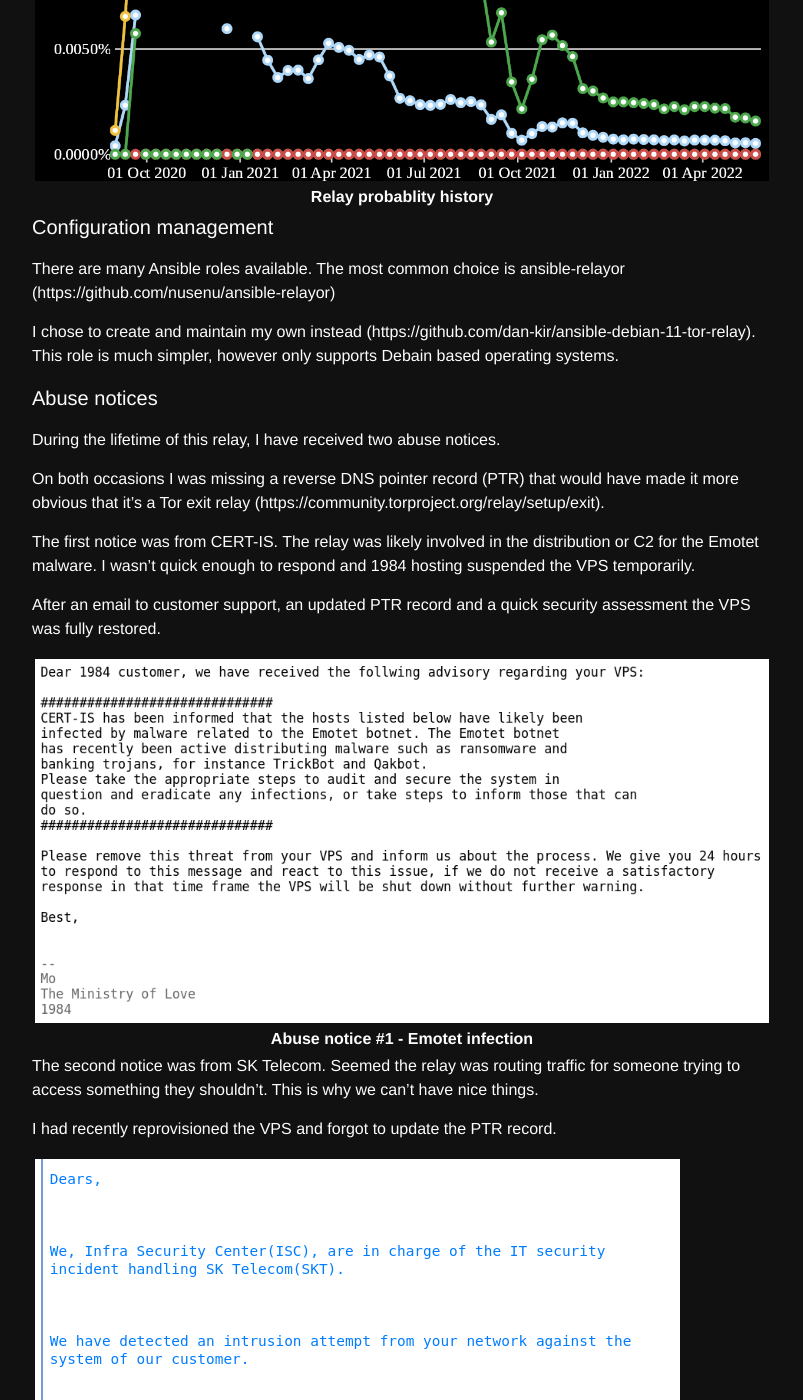
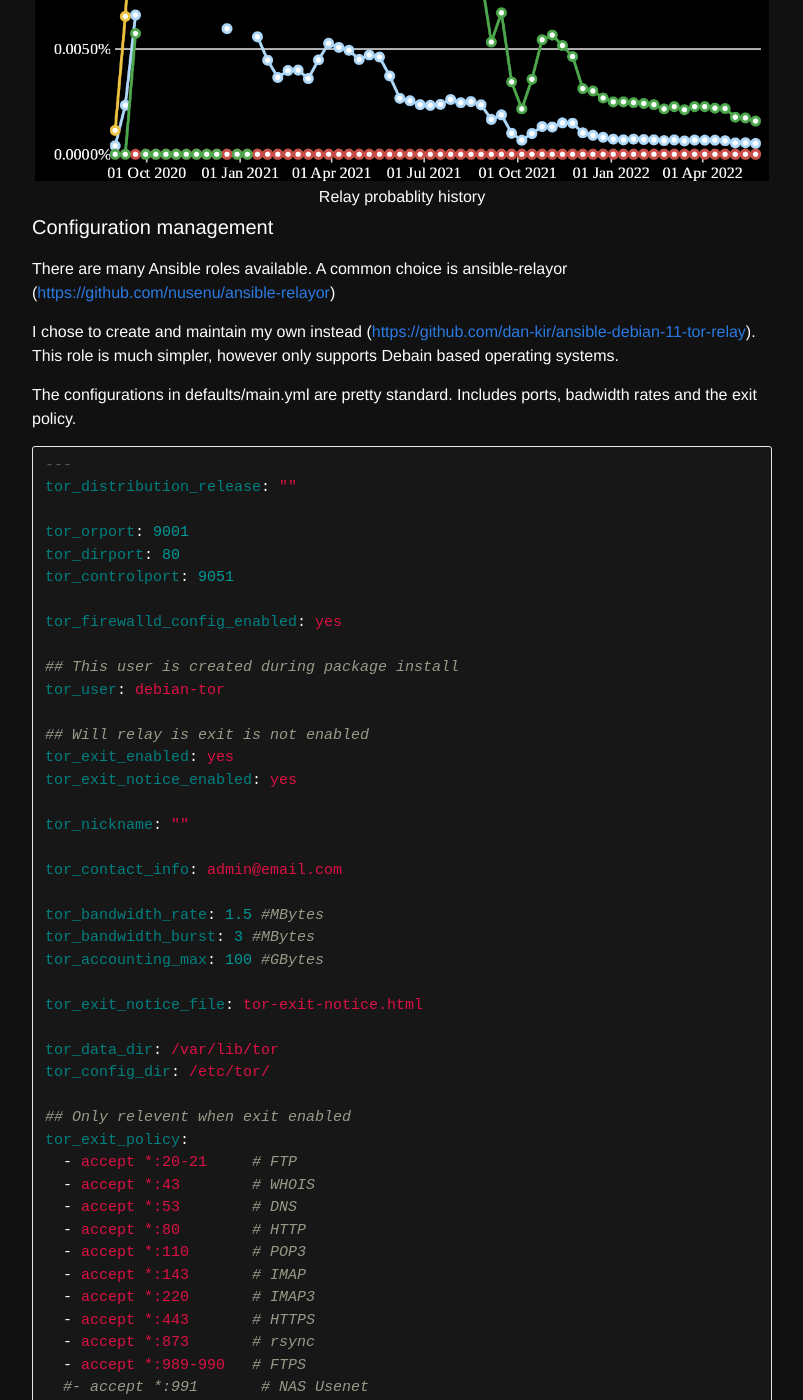
Before and after one commit to dan-kir/dan-kir.github.io, a Jekyll site: the page built from _posts/2022/2022-06-01-Experiences-running-a-Tor-exit-node-for-2-years.md, in a window 1280 px wide and 1400 px high, scrolled down 1128 px. Shown: the whole window, without its empty margins (238-1041 px from the left). Built offline with Jekyll 4.4.1, drawn with Linux system fonts in a browser that asks for light colours; nearby versions of some CDN libraries; comment, search, counter and statistics services are not loaded; some of the changed text lies outside the part shown.

Commit message:
cantordust post

````diff
--- a/_posts/2022/2022-06-01-Experiences-running-a-Tor-exit-node-for-2-years.md
+++ b/_posts/2022/2022-06-01-Experiences-running-a-Tor-exit-node-for-2-years.md
@@ -11,63 +11,126 @@
   Experiences running a Tor exit relay for almost 2 years
 ---
 
-I have been running a Tor exit relay with 1984 hosting (https://1984.hosting/) for almost 2 years.
+I have been running a Tor exit relay with 1984 hosting ([https://1984.hosting](https://1984.hosting)) for almost 2 years.
 
-Below are some notes and observations on experiences so far.
+Below are some notes on experiences so far.
 
 If you can identify my relay and DM me the fingerprint I'll buy you a beer and credit you in this post.
 
 |![Alt text](/imgs/2022-06-01-Experiences-running-a-Tor-exit-node-for-2-years/tor-relay-history-1.png "Tor exit relay history")|
 |:--:|
-|<b> Relay bandwidth history </b>|
+|Relay bandwidth history|
+
 
 |![Alt text](/imgs/2022-06-01-Experiences-running-a-Tor-exit-node-for-2-years/tor-relay-history-2.png "Tor exit relay probability history")|
 |:--:|
-|<b> Relay probablity history </b>|
+|Relay probablity history|
+
+
 
 #### Configuration management
 
-There are many Ansible roles available. The most common choice is ansible-relayor (https://github.com/nusenu/ansible-relayor)
+There are many Ansible roles available. A common choice is ansible-relayor ([https://github.com/nusenu/ansible-relayor](https://github.com/nusenu/ansible-relayor))
 
-I chose to create and maintain my own instead (https://github.com/dan-kir/ansible-debian-11-tor-relay). This role is much simpler, however only supports Debain based operating systems.
+I chose to create and maintain my own instead ([https://github.com/dan-kir/ansible-debian-11-tor-relay](https://github.com/dan-kir/ansible-debian-11-tor-relay)). This role is much simpler, however only supports Debain based operating systems.
+
+The configurations in defaults/main.yml are pretty standard. Includes ports, badwidth rates and the exit policy.
+
+```yaml
+---
+tor_distribution_release: "{{ ansible_lsb.codename }}"
+
+tor_orport: 9001
+tor_dirport: 80
+tor_controlport: 9051
+
+tor_firewalld_config_enabled: yes
+
+## This user is created during package install
+tor_user: debian-tor
+
+## Will relay is exit is not enabled
+tor_exit_enabled: yes
+tor_exit_notice_enabled: yes
+
+tor_nickname: "{{ machine_hostname }}"
+
+tor_contact_info: admin@email.com
+
+tor_bandwidth_rate: 1.5 #MBytes
+tor_bandwidth_burst: 3 #MBytes
+tor_accounting_max: 100 #GBytes
+
+tor_exit_notice_file: tor-exit-notice.html
+
+tor_data_dir: /var/lib/tor
+tor_config_dir: /etc/tor/
+
+## Only relevent when exit enabled
+tor_exit_policy:
+  - accept *:20-21     # FTP
+  - accept *:43        # WHOIS
+  - accept *:53        # DNS
+  - accept *:80        # HTTP
+  - accept *:110       # POP3
+  - accept *:143       # IMAP
+  - accept *:220       # IMAP3
+  - accept *:443       # HTTPS
+  - accept *:873       # rsync
+  - accept *:989-990   # FTPS
+  #- accept *:991       # NAS Usenet
+  #- accept *:992       # TELNETS
+  - accept *:993       # IMAPS
+  - accept *:995       # POP3S
+  #- accept *:1194      # OpenVPN
+  #- accept *:1293      # IPSec
+  - accept *:3690      # SVN Subversion
+  - accept *:4321      # RWHOIS
+  - accept *:5222-5223 # XMPP, XMPP SSL
+  - accept *:5228      # Android Market
+  - accept *:9418      # git
+  - accept *:11371     # OpenPGP hkp
+  - accept *:64738     # Mumble
+  - reject *:*
+```
 
 
 #### Abuse notices
 
 During the lifetime of this relay, I have received two abuse notices.
 
-On both occasions I was missing a reverse DNS pointer record (PTR) that would have made it more obvious that it's a Tor exit relay (https://community.torproject.org/relay/setup/exit).
+On both occasions I was missing a reverse DNS pointer record (PTR) that would have made it more obvious that it's a Tor exit relay ([https://community.torproject.org/relay/setup/exit](https://community.torproject.org/relay/setup/exit))
+
+| ![Abuse notice #1](/imgs/2022-06-01-Experiences-running-a-Tor-exit-node-for-2-years/1984-abuse-notice-1.png "Abuse notice #1") |
+|:--:|
+|Abuse notice #1 - CERT-IS - Emotet infection|
 
 The first notice was from CERT-IS. The relay was likely involved in the distribution or C2 for the Emotet malware. I wasn't quick enough to respond and 1984 hosting suspended the VPS temporarily.
 
 After an email to customer support, an updated PTR record and a quick security assessment the VPS was fully restored.
 
-| ![Abuse notice #1](/imgs/2022-06-01-Experiences-running-a-Tor-exit-node-for-2-years/1984-abuse-notice-1.png "Abuse notice #1") |
+| ![Abuse notice #2](/imgs/2022-06-01-Experiences-running-a-Tor-exit-node-for-2-years/1984-abuse-notice-2.png "Abuse notice #2") |
 |:--:|
-|<b> Abuse notice #1 - Emotet infection</b>|
+|Abuse notice #2 - SK Telecom - HTTP intrusion attempt|
 
 The second notice was from SK Telecom. Seemed the relay was routing traffic for someone trying to access something they shouldn't. This is why we can't have nice things.
 
 I had recently reprovisioned the VPS and forgot to update the PTR record.
 
-| ![Abuse notice #2](/imgs/2022-06-01-Experiences-running-a-Tor-exit-node-for-2-years/1984-abuse-notice-2.png "Abuse notice #2") |
-|:--:|
-|<b> Abuse notice #2 - HTTP intrusion attempt </b>|
-
 #### Monitoring with Nyx
 
-Nyx (https://nyx.torproject.org/) is a command-line monitor that shows real-time stats. Can be useful for troubleshooting. It is also just nice to watch sometimes.
+Nyx ([https://nyx.torproject.org](https://nyx.torproject.org)) is a command-line monitor that shows real-time stats. Can be useful for troubleshooting. It is also just nice to watch sometimes.
 
 | ![Nyx monitoring](/imgs/2022-06-01-Experiences-running-a-Tor-exit-node-for-2-years/tor-relay-nyx.png "Nyx monitoring") |
 |:--:|
-|<b> Nyx monitoring </b>|
+|Nyx monitoring|
 
 
 #### Tor swag
 
-If you run a fast relay, or have contributed to the project in some other way, you might be eligible for a Tor T-Shirt (https://community.torproject.org/relay/community-resources/swag/)
+If you run a fast relay, or have contributed to the project in some other way, you might be eligible for a Tor T-Shirt - ([https://community.torproject.org/relay/community-resources/swag](https://community.torproject.org/relay/community-resources/swag))
 
-I am still waiting for mine.
+I am still waiting for mine. Will share an update when there is one.
 
 #### Summary
 
````
Also changed, not shown: _posts/2022/2022-06-05-Creating-binary-visualizations-with-Ghidra-and-CantorDust.md (deleted, +0 -11 lines), _posts/2022/2022-06-05-Creating-malware-visualizations-with-Ghidra-and-CantorDust.md (added, +52 -0 lines), imgs/2022-06-05-Creating-malware-visualizations-with-Ghidra-and-CantorDust/alienspy.png (added), imgs/2022-06-05-Creating-malware-visualizations-with-Ghidra-and-CantorDust/cobaltstrike.png (added), imgs/2022-06-05-Creating-malware-visualizations-with-Ghidra-and-CantorDust/darkside.png (added), imgs/2022-06-05-Creating-malware-visualizations-with-Ghidra-and-CantorDust/emotet.png (added), imgs/2022-06-05-Creating-malware-visualizations-with-Ghidra-and-CantorDust/ghidra-cantordust.png (added), imgs/2022-06-05-Creating-malware-visualizations-with-Ghidra-and-CantorDust/mirai.png (added), imgs/2022-06-05-Creating-malware-visualizations-with-Ghidra-and-CantorDust/pegasus.png (added), imgs/2022-06-05-Creating-malware-visualizations-with-Ghidra-and-CantorDust/petya.png (added), imgs/2022-06-05-Creating-malware-visualizations-with-Ghidra-and-CantorDust/revil.png (added), imgs/2022-06-05-Creating-malware-visualizations-with-Ghidra-and-CantorDust/shadowhammer.png (added), imgs/2022-06-05-Creating-malware-visualizations-with-Ghidra-and-CantorDust/stuxnet.png (added).
